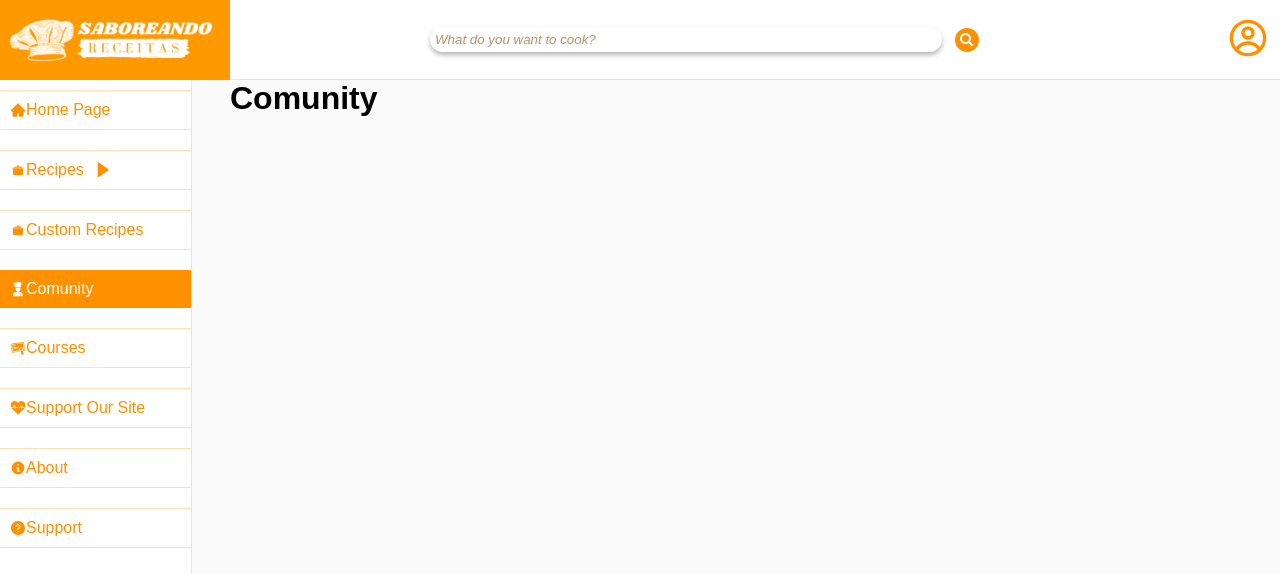
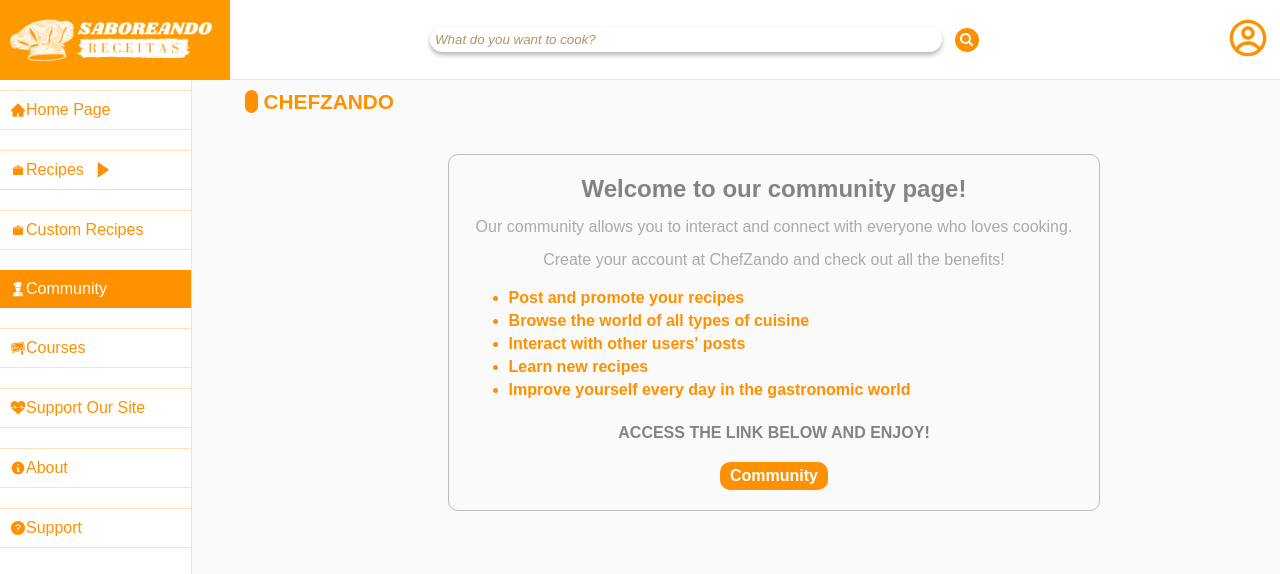
Before and after one commit to Thasyo/savoring-recipes, a React (Create React App) app: page /comunity in a window 1280 px wide. Shown: the top 574 px of the page. Built offline with nearby package versions, Linux system fonts and the light colour scheme; no server answers.

Commit message:
add updates in community page

```diff
--- a/src/Pages/Comunity/Comunity.js
+++ b/src/Pages/Comunity/Comunity.js
@@ -6,7 +6,40 @@
   return (
     <div className={styles.comunity}>
       <Search/>
-      <h1>Comunity</h1>
+      <h1><span className={styles.titleBorderCategory}>t</span> ChefZando</h1>
+      <div className={styles.container}>
+
+        <div>
+          <h2>Welcome to our community page!</h2>
+        </div>
+
+        <div>
+          <h4>Our community allows you to interact and connect with everyone who loves cooking.</h4>
+        </div>
+
+        <div>
+          <h4>Create your account at ChefZando and check out all the benefits!</h4>
+        </div>
+
+        <div>
+          <ul>
+            <li>Post and promote your recipes</li>
+            <li>Browse the world of all types of cuisine</li>
+            <li>Interact with other users' posts</li>
+            <li>Learn new recipes</li>
+            <li>Improve yourself every day in the gastronomic world</li>
+          </ul>
+        </div>
+
+        <div>
+          <p>ACCESS THE LINK BELOW AND ENJOY!</p>
+        </div>
+
+        <div>
+          <a href="#" target='_blank' className={styles.btn}>Community</a>
+        </div>
+
+      </div>
     </div>
   )
 }
--- a/src/Pages/Comunity/Comunity.module.css
+++ b/src/Pages/Comunity/Comunity.module.css
@@ -3,3 +3,84 @@
     height: 100vh;
     margin-left: 230px;
 }
+
+.titleBorderCategory{
+    width: 10px;
+    height: 20px;
+    background-color: #ff9000;
+    border-radius: 10px;
+    margin-left: 15px;
+}
+
+.comunity h1{
+    color: #ff9000;
+    text-transform: uppercase;
+    font-size: 1.3em;
+    font-weight: 800;
+    margin-top: 10px;
+    margin-bottom: 40px;
+}
+
+.container{
+    width: 60%;
+    border: solid 1px #83838383;
+    border-radius: 10px;
+    margin: 0 auto;
+    padding: 20px;
+}
+
+.container div h2{
+    width: 100%;
+    text-align: center;
+    color: #838383;
+    font-weight: 800;
+    margin-bottom: 15px;
+}
+
+.container div h4{
+    width: 100%;
+    text-align: center;
+    color: #838383ab;
+    font-weight: 300;
+}
+
+.container div h4:first-child{
+    margin-bottom: 15px;
+}
+
+.container div ul{
+    color: #ff9000;
+    font-weight: 800;
+}
+
+.container div ul li{
+    margin-bottom: 5px;
+}
+
+.container div p{
+    width: 100%;
+    text-align: center;
+    color: #838383;
+    font-weight: 700;
+    margin-bottom: 20px;
+}
+
+.container div .btn{
+    background-color: #ff9000;
+    color: #fff;
+    font-weight: 700;
+    padding: 5px 10px;
+    border: none;
+    border-radius: 10px;
+    text-decoration: none;
+}
+
+.container div .btn:hover{
+    box-shadow: 0px 0px 5px #838383;
+    transition: .1s;
+}
+
+.container div:last-child{
+    display: flex;
+    justify-content: center;
+}
--- a/src/components/Navbar/Navbar.js
+++ b/src/components/Navbar/Navbar.js
@@ -50,7 +50,7 @@
           </div>
         </div>
         <NavLink to='/customRecipes' className={({isActive}) => (isActive ? styles.active : styles.link)}> <GiCookingPot className={({isActive}) => (isActive ? styles.iconNavBarActive : styles.iconNavBar)}/>  Custom Recipes</NavLink>
-        <NavLink to='/comunity' className={({isActive}) => (isActive ? styles.active : styles.link)}> <GiCook className={({isActive}) => (isActive ? styles.iconNavBarActive : styles.iconNavBar)}/>  Comunity</NavLink>
+        <NavLink to='/comunity' className={({isActive}) => (isActive ? styles.active : styles.link)}> <GiCook className={({isActive}) => (isActive ? styles.iconNavBarActive : styles.iconNavBar)}/>  Community</NavLink>
         <NavLink to='/courses' className={({isActive}) => (isActive ? styles.active : styles.link)}> <GiDiploma className={({isActive}) => (isActive ? styles.iconNavBarActive : styles.iconNavBar)}/>  Courses</NavLink>
         <NavLink to='/donate' className={({isActive}) => (isActive ? styles.active : styles.link)}> <GiHeartBeats className={({isActive}) => (isActive ? styles.iconNavBarActive : styles.iconNavBar)}/>  Support Our Site</NavLink>
         <NavLink to='/about' className={({isActive}) => (isActive ? styles.active : styles.link)}> <HiInformationCircle className={({isActive}) => (isActive ? styles.iconNavBarActive : styles.iconNavBar)}/>  About</NavLink>
```
